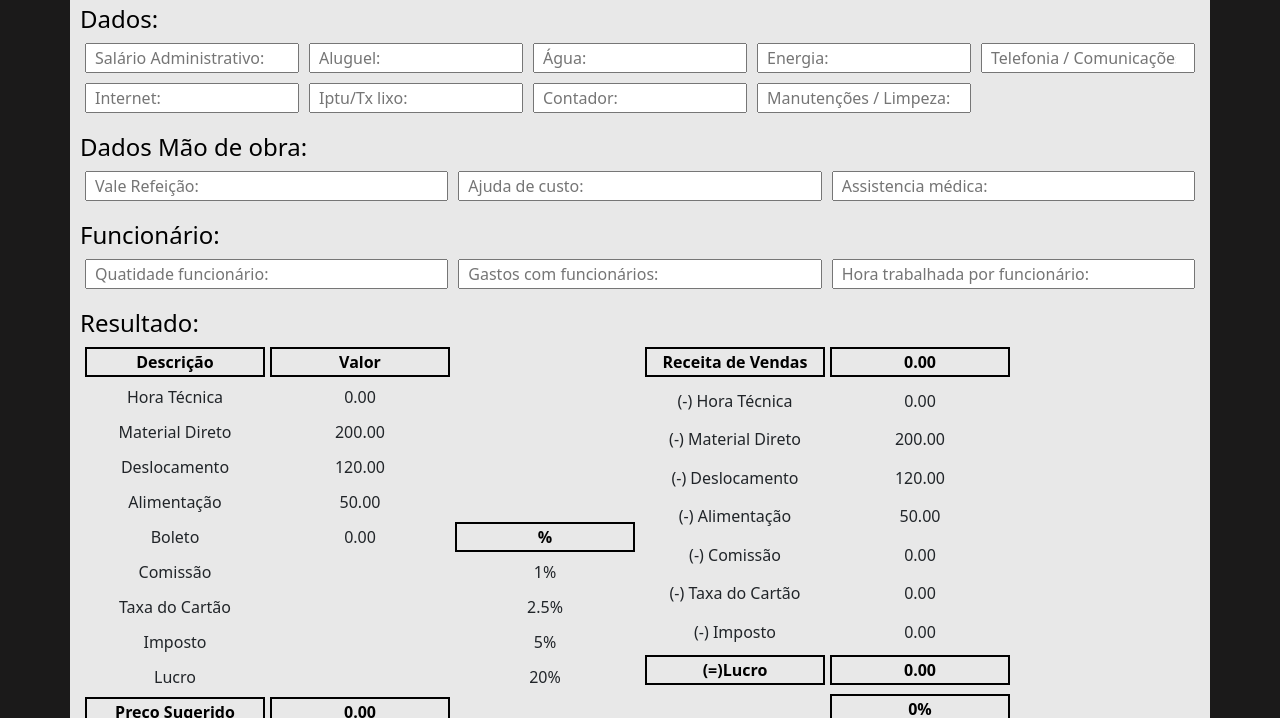
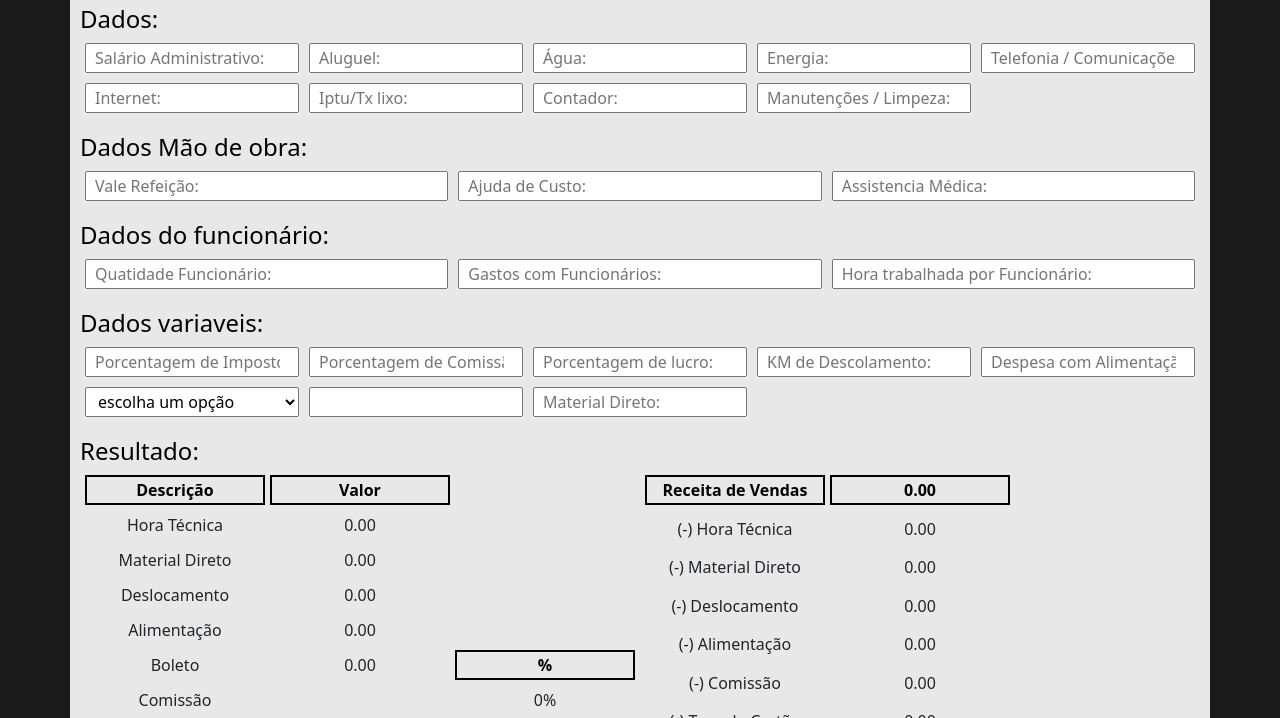
Before and after one commit to matheusbat28/precificacao_produto, a plain HTML site: page index.html in a window 1280 px wide. Shown: the part 82-800 px from the top of the page. Drawn offline with nearby package versions, Linux system fonts and the light colour scheme.

Commit message:
finalizei finalmente

```diff
--- a/index.html
+++ b/index.html
@@ -28,14 +28,29 @@
         <h4 class="w-100">Dados Mão de obra:</h4>
         <div class="w-100 h-auto m-0 dados">
             <input id="vale" type="number" placeholder="Vale Refeição:">
-            <input id="ajuda" type="number" placeholder="Ajuda de custo:">
-            <input id="medica" type="number" placeholder="Assistencia médica:">
+            <input id="ajuda" type="number" placeholder="Ajuda de Custo:">
+            <input id="medica" type="number" placeholder="Assistencia Médica:">
         </div>
-        <h4 class="w-100">Funcionário:</h4>
+        <h4 class="w-100">Dados do funcionário:</h4>
         <div class="w-100 h-auto m-0 dados">
-            <input id="qtd_func" type="number" placeholder="Quatidade funcionário:">
-            <input id="gasto_func" type="number" placeholder="Gastos com funcionários:">
-            <input id="horas" type="number" placeholder="Hora trabalhada por funcionário:">
+            <input id="qtd_func" type="number" placeholder="Quatidade Funcionário:">
+            <input id="gasto_func" type="number" placeholder="Gastos com Funcionários:">
+            <input id="horas" type="number" placeholder="Hora trabalhada por Funcionário:">
+        </div>
+        <h4 class="w-100">Dados variaveis:</h4>
+        <div class="w-100 h-auto m-0 dados">
+            <input id="imposto" type="number" placeholder="Porcentagem de Imposto:">
+            <input id="comissao" type="number" placeholder="Porcentagem de Comissão:">
+            <input id="lucro_procentagem" type="number" placeholder="Porcentagem de lucro:">
+            <input id="descolamento" type="number" placeholder="KM de Descolamento:">
+            <input id="alimentacao" type="number" placeholder="Despesa com Alimentação:">
+            <select id="selecionar">
+                <option value="0"> escolha um opção </option>
+                <option value="1"> boleto </option>
+                <option value="2"> cartão </option>
+            </select>
+            <input id="valor_selecionar" type="number" placeholder="">
+            <input id="material_direto" type="number" placeholder="Material Direto:">
         </div>
         <h4 class="w-100">Resultado:</h4>
         <div class="w-100 h-auto m-0 dados">
--- a/scripts.js
+++ b/scripts.js
@@ -17,6 +17,13 @@ $(document).ready(function () {
     let comissao_real = 0
     let taxa_cartao_real = 0
     let imposto_real = 0
+    let lucro = 0
+    let imposto = 0
+    let comissao = 0
+    let boleto = 0
+
+
+
 
     //  input tela
     let salario = 0
@@ -37,20 +44,19 @@ $(document).ready(function () {
     let horas = 0
     let preco_sug = 0
     let lucro_por = 0
+    let descolamento = 0
+    let alimentacao = 0
+    let taxa_cartao = 0
+    let material_direto = 0
+
+
+
 
     // constante
     const FERIA = ((1 / 3) / 12) * 100
     const SALARIO_13 = (1 / 12) * 100
     const FGTS = 8
     const MULTA = FGTS * 0.4
-    const MATERIAL_DIRETO = 200
-    const DESLOCAMENTO = 100 * 1.2
-    const ALIMENTACAO = 50
-    const BOTLETO = 0
-    const COMISSAO = 1 / 100
-    const TAXA_CARTAO = 2.50 / 100
-    const IMPOSTO = 5 / 100
-    const LUCRO = 20 / 100
 
 
     function calc_dado() {
@@ -68,11 +74,11 @@ $(document).ready(function () {
         hora_tec_colab = custo_mod + (gasto_fixo / 2)
         hora_tec_emp = (custo_mod * 2) + gasto_fixo
         hora_tec = hora_tec_emp * horas
-        preco_sug = (hora_tec + MATERIAL_DIRETO + DESLOCAMENTO + ALIMENTACAO + BOTLETO) / (1 - (COMISSAO + TAXA_CARTAO + IMPOSTO + LUCRO))
-        comissao_real = preco_sug * COMISSAO
-        taxa_cartao_real = preco_sug * TAXA_CARTAO
-        imposto_real = preco_sug * IMPOSTO
-        lucro_diferenca = preco_sug - hora_tec - MATERIAL_DIRETO - DESLOCAMENTO - ALIMENTACAO - BOTLETO - comissao_real - taxa_cartao_real - imposto_real
+        preco_sug = (hora_tec + material_direto + descolamento + alimentacao + boleto) / (1 - (comissao + taxa_cartao + imposto + lucro))
+        comissao_real = preco_sug * comissao
+        taxa_cartao_real = preco_sug * taxa_cartao
+        imposto_real = preco_sug * imposto
+        lucro_diferenca = preco_sug - hora_tec - material_direto - descolamento - alimentacao - boleto - comissao_real - taxa_cartao_real - imposto_real
         lucro_por = (lucro_diferenca / preco_sug) * 100
 
         atualizar_dados();
@@ -81,14 +87,14 @@ $(document).ready(function () {
     function atualizar_dados() {
 
         $('.campo_hora_tec').html(hora_tec.toFixed(2))
-        $('.campo_material_dir').html(MATERIAL_DIRETO.toFixed(2))
-        $('.campo_delocamento').html(DESLOCAMENTO.toFixed(2))
-        $('.campo_alimentacao').html(ALIMENTACAO.toFixed(2))
-        $('.campo_boleto').html(BOTLETO.toFixed(2))
-        $('.campo_comissao').html(COMISSAO * 100 + '%')
-        $('.campo_taxa_cartao').html(TAXA_CARTAO * 100 + '%')
-        $('.campo_imposto').html(IMPOSTO * 100 + '%')
-        $('.campo_lucro').html(LUCRO * 100 + '%')
+        $('.campo_material_dir').html(material_direto.toFixed(2))
+        $('.campo_delocamento').html(descolamento.toFixed(2))
+        $('.campo_alimentacao').html(alimentacao.toFixed(2))
+        $('.campo_boleto').html(boleto.toFixed(2))
+        $('.campo_comissao').html(comissao * 100 + '%')
+        $('.campo_taxa_cartao').html(taxa_cartao * 100 + '%')
+        $('.campo_imposto').html(imposto * 100 + '%')
+        $('.campo_lucro').html(lucro * 100 + '%')
         $('.campo_preco-sug').html(preco_sug.toFixed(2))
         $('.receita_venda').html(preco_sug.toFixed(2))
         $('.lucro_val').html(lucro_diferenca.toFixed(2))
@@ -131,8 +137,36 @@ $(document).ready(function () {
             gasto_func = parseFloat($(this).val());
         } else if ($(this).attr('id') == 'horas') {
             horas = parseFloat($(this).val());
+        } else if ($(this).attr('id') == 'imposto') {
+            imposto = parseFloat($(this).val()) / 100;
+        } else if ($(this).attr('id') == 'comissao') {
+            comissao = parseFloat($(this).val()) / 100;
+        } else if ($(this).attr('id') == 'lucro_procentagem') {
+            lucro = parseFloat($(this).val()) / 100;
+        } else if ($(this).attr('id') == 'descolamento') {
+            descolamento = parseFloat($(this).val()) * 1.2;
+        } else if ($(this).attr('id') == 'alimentacao') {
+            alimentacao = parseFloat($(this).val());
+        } else if ($(this).attr('id') == 'valor_selecionar' && $('.dados select').val() === '1') {
+            boleto = parseFloat($(this).val());
+            taxa_cartao = 0
+        } else if ($(this).attr('id') == 'valor_selecionar' && $('.dados select').val() === '2') {
+            taxa_cartao = parseFloat($(this).val()) / 100;
+            boleto = 0
+        } else if ($(this).attr('id') == 'material_direto') {
+            material_direto = parseFloat($(this).val());
         }
         calc_dado();
     });
 
+    $('.dados select').on('change', function () {
+        if ($(this).val() === '1') {
+            $('#valor_selecionar').attr('placeholder', 'Taxa do Boleto:')
+        } else if ($(this).val() === '2') {
+            $('#valor_selecionar').attr('placeholder', 'Taxa do Cartão:')
+        } else {
+            $('#valor_selecionar').attr('placeholder', '')
+        }
+    })
+
 })
--- a/style.css
+++ b/style.css
@@ -75,6 +75,7 @@ body {
 }
 
 dados-resposta input,
+.dados select,
 .dados input {
     height: 30px;
     padding-left: 0.5rem;
```
